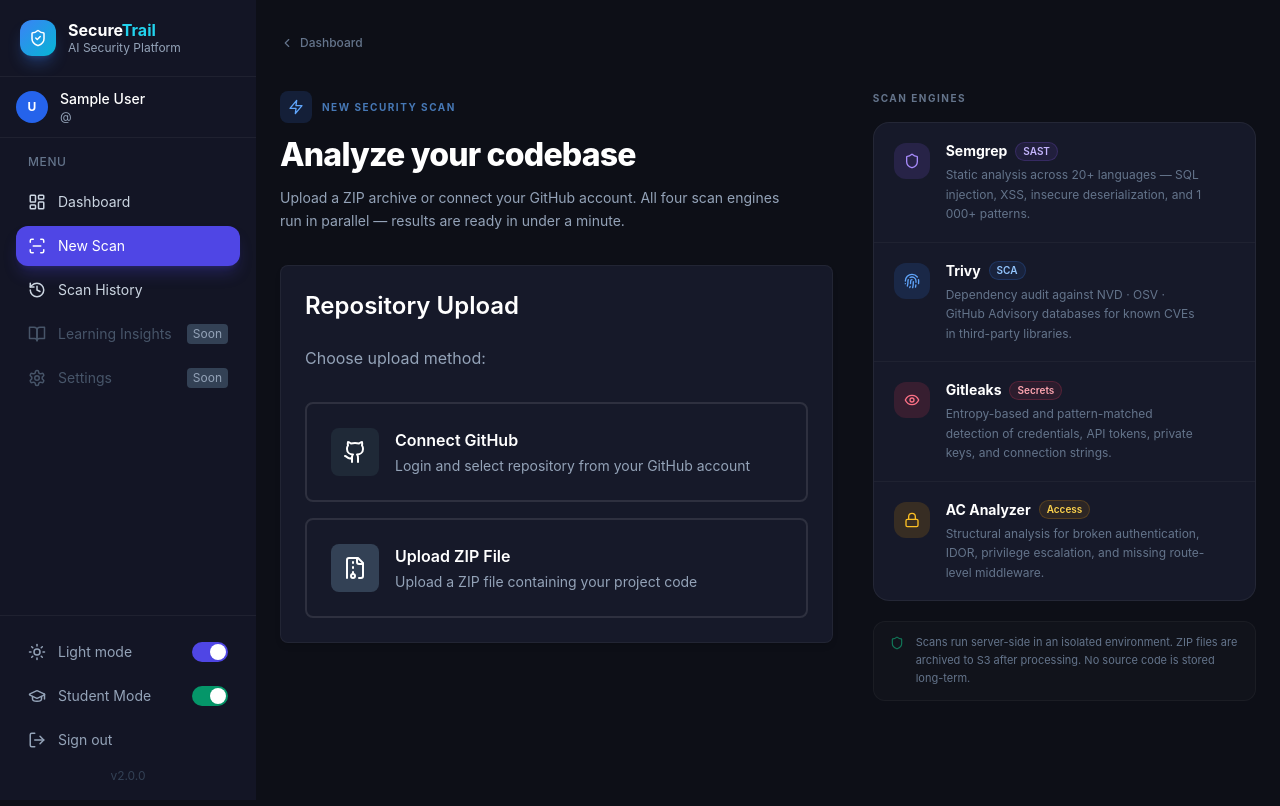
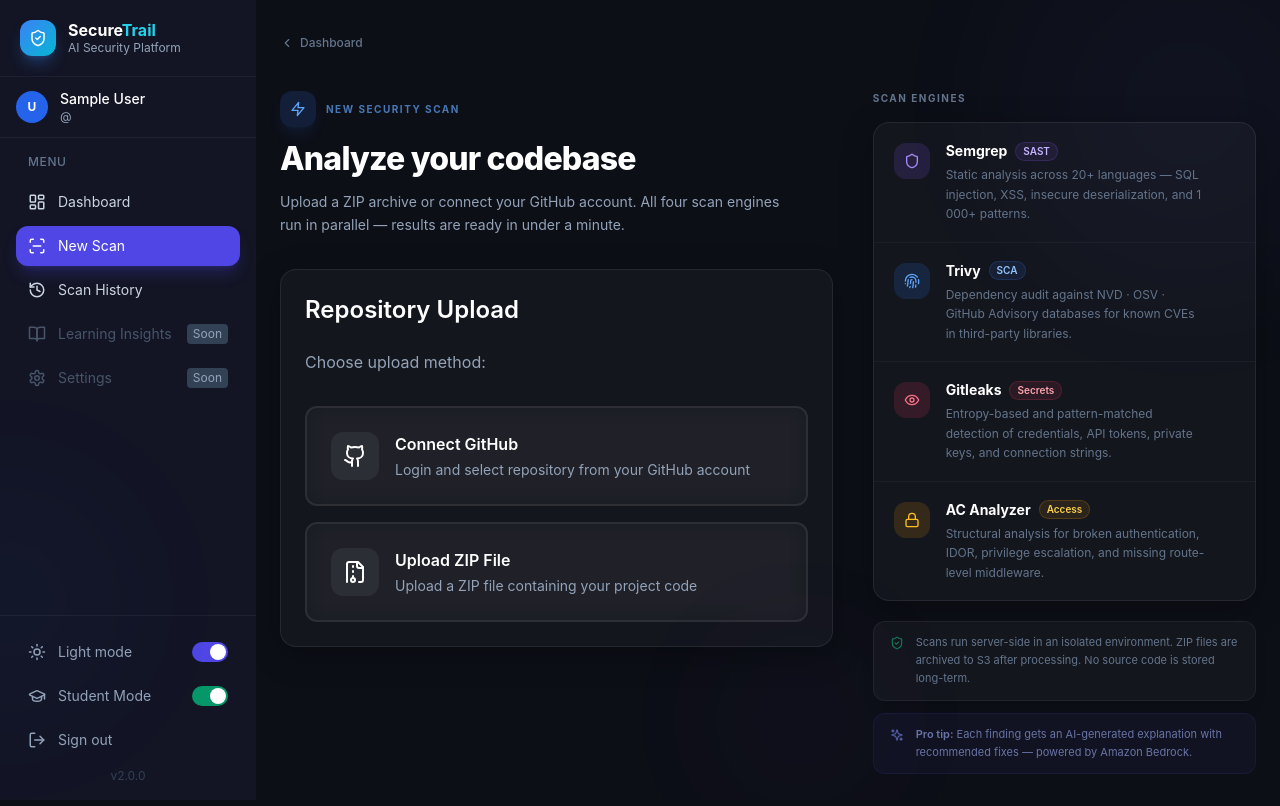
Before and after one commit to 1230-viv/SecureTrail, a React (Vite) app in the folder Frontend/: page /scan in a window 1280 px wide. Built offline with nearby package versions, Linux system fonts and the light colour scheme; sample sign-in values are in the browser's storage.

Commit message:
SCAN PAGE

```diff
--- a/Frontend/src/components/RepositoryUpload.jsx
+++ b/Frontend/src/components/RepositoryUpload.jsx
@@ -145,8 +145,10 @@
 
   return (
     <>
-      <div className={`rounded-lg shadow-md p-6
-        ${isDark ? 'bg-[#161929] border border-white/5' : 'bg-white'}`}>
+      <div className={`rounded-2xl p-6 border backdrop-blur-xl transition-all
+        ${isDark
+          ? 'bg-white/[0.03] border-white/[0.08] shadow-[0_8px_32px_rgba(0,0,0,0.3)]'
+          : 'bg-white/70 border-white/60 shadow-[0_8px_32px_rgba(99,102,241,0.08)]'}`}>
         <div className="flex items-center justify-between mb-6">
           <h2 className={`text-2xl font-semibold ${isDark ? 'text-white' : 'text-gray-800'}`}>Repository Upload</h2>
           {selectedRepository && (
@@ -169,14 +171,15 @@
             {/* GitHub Option */}
             <button
               onClick={() => handleMethodSelect('github')}
-              className={`w-full p-6 border-2 rounded-lg transition-all text-left group
+              className={`w-full p-6 border-2 rounded-xl backdrop-blur-md transition-all text-left group
                 ${isDark
-                  ? 'border-white/10 hover:border-blue-500/50 hover:bg-blue-500/5'
-                  : 'border-gray-300 hover:border-blue-500 hover:bg-blue-50'}`}
+                  ? 'border-white/[0.08] bg-white/[0.02] hover:border-blue-500/40 hover:bg-blue-500/[0.06]'
+                  : 'border-white/60 bg-white/50 hover:border-blue-400 hover:bg-blue-50/80'}`}
             >
               <div className="flex items-center gap-4">
-                <div className="w-12 h-12 bg-gray-800 rounded-lg flex items-center justify-center group-hover:bg-blue-600 transition-colors">
-                  <Github className="text-white" size={24} />
+                <div className={`w-12 h-12 rounded-xl flex items-center justify-center group-hover:bg-blue-600 transition-colors
+                  ${isDark ? 'bg-white/[0.06]' : 'bg-slate-100'}`}>
+                  <Github className={isDark ? 'text-white' : 'text-slate-700'} size={24} />
                 </div>
                 <div>
                   <h3 className={`font-semibold mb-1 ${isDark ? 'text-white' : 'text-gray-800'}`}>Connect GitHub</h3>
@@ -190,15 +193,15 @@
             {/* ZIP Option */}
             <button
               onClick={() => handleMethodSelect('zip')}
-              className={`w-full p-6 border-2 rounded-lg transition-all text-left group
+              className={`w-full p-6 border-2 rounded-xl backdrop-blur-md transition-all text-left group
                 ${isDark
-                  ? 'border-white/10 hover:border-blue-500/50 hover:bg-blue-500/5'
-                  : 'border-gray-300 hover:border-blue-500 hover:bg-blue-50'}`}
+                  ? 'border-white/[0.08] bg-white/[0.02] hover:border-violet-500/40 hover:bg-violet-500/[0.06]'
+                  : 'border-white/60 bg-white/50 hover:border-violet-400 hover:bg-violet-50/80'}`}
             >
               <div className="flex items-center gap-4">
-                <div className={`w-12 h-12 rounded-lg flex items-center justify-center group-hover:bg-blue-600 transition-colors
-                  ${isDark ? 'bg-slate-700' : 'bg-gray-600'}`}>
-                  <FileArchive className="text-white" size={24} />
+                <div className={`w-12 h-12 rounded-xl flex items-center justify-center group-hover:bg-violet-600 transition-colors
+                  ${isDark ? 'bg-white/[0.06]' : 'bg-slate-100'}`}>
+                  <FileArchive className={isDark ? 'text-white' : 'text-slate-700'} size={24} />
                 </div>
                 <div>
                   <h3 className={`font-semibold mb-1 ${isDark ? 'text-white' : 'text-gray-800'}`}>Upload ZIP File</h3>
@@ -212,8 +215,8 @@
         ) : uploadMethod === 'zip' && !selectedRepository ? (
           /* ZIP Upload Area */
           <>
-            <div className={`border-2 border-dashed rounded-lg p-8 mb-6 text-center
-              ${isDark ? 'border-white/10' : 'border-gray-300'}`}>
+            <div className={`border-2 border-dashed rounded-xl p-8 mb-6 text-center backdrop-blur-md
+              ${isDark ? 'border-white/[0.08] bg-white/[0.02]' : 'border-blue-200 bg-blue-50/30'}`}>
               <div className="flex flex-col items-center justify-center">
                 <Upload className={`w-12 h-12 mb-4 ${isDark ? 'text-slate-500' : 'text-gray-400'}`} />
                 <p className={`mb-2 ${isDark ? 'text-slate-300' : 'text-gray-600'}`}>Upload ZIP File</p>
@@ -229,10 +232,10 @@
                 <button
                   onClick={() => fileInputRef.current?.click()}
                   disabled={uploading}
-                  className={`px-6 py-2 border rounded-lg transition-colors disabled:opacity-50
+                  className={`px-6 py-2.5 border rounded-xl font-medium transition-all disabled:opacity-50
                     ${isDark
-                      ? 'bg-white/5 border-white/10 text-slate-300 hover:bg-white/10'
-                      : 'bg-white border-gray-300 text-gray-700 hover:bg-gray-50'}`}
+                      ? 'bg-white/[0.06] border-white/[0.1] text-slate-200 hover:bg-white/[0.1] hover:border-white/[0.15]'
+                      : 'bg-white/80 border-white/60 text-slate-700 hover:bg-white shadow-sm'}`}
                 >
                   {uploading ? `Uploading... ${uploadProgress}%` : 'Select ZIP File'}
                 </button>
@@ -248,8 +251,10 @@
         ) : selectedRepository ? (
           /* Selected Repository Display */
           <>
-            <div className={`rounded-lg p-4 mb-6
-              ${isDark ? 'bg-white/[0.02] border border-white/5' : 'bg-gray-50'}`}>
+            <div className={`rounded-xl p-4 mb-6 border backdrop-blur-md
+              ${isDark
+                ? 'bg-white/[0.03] border-white/[0.08]'
+                : 'bg-white/60 border-white/60'}`}>
               <div className="flex items-center justify-between">
                 <div>
                   <p className={`text-sm mb-1 ${isDark ? 'text-slate-400' : 'text-gray-600'}`}>Selected Repository</p>
@@ -277,11 +282,11 @@
                   <select
                     value={selectedBranch}
                     onChange={(e) => setSelectedBranch(e.target.value)}
-                    className={`w-full px-4 py-2 pr-10 border rounded-lg appearance-none
-                      focus:outline-none focus:ring-2 focus:ring-blue-500 focus:border-transparent
+                    className={`w-full px-4 py-2.5 pr-10 border rounded-xl appearance-none backdrop-blur-md
+                      focus:outline-none focus:ring-2 focus:ring-blue-500/40 focus:border-transparent transition-all
                       ${isDark
-                        ? 'border-white/10 bg-[#1e2235] text-white'
-                        : 'border-gray-300 bg-white text-gray-700'}`}
+                        ? 'border-white/[0.08] bg-white/[0.04] text-white'
+                        : 'border-white/60 bg-white/70 text-gray-700'}`}
                   >
                     <option value={selectedRepository.default_branch}>
                       {selectedRepository.default_branch}
@@ -299,7 +304,9 @@
             {/* Start Security Scan Button */}
             <button
               onClick={handleStartScan}
-              className="w-full py-3 bg-blue-600 text-white rounded-lg font-medium hover:bg-blue-700 transition-colors"
+              className="w-full py-3.5 bg-gradient-to-r from-blue-600 to-indigo-600 text-white rounded-xl font-semibold
+                hover:from-blue-500 hover:to-indigo-500 transition-all shadow-lg shadow-blue-500/20 hover:shadow-blue-500/30
+                active:scale-[0.98]"
             >
               Start Security Scan
             </button>
--- a/Frontend/src/pages/ScanPage.jsx
+++ b/Frontend/src/pages/ScanPage.jsx
@@ -1,10 +1,16 @@
 import React from 'react';
 import { useNavigate } from 'react-router-dom';
-import { ChevronLeft, Shield, Fingerprint, Eye, Lock, Zap, ArrowRight } from 'lucide-react';
+import {
+  ChevronLeft, Shield, Fingerprint, Eye, Lock, Zap, ArrowRight,
+  Sparkles, ShieldCheck,
+} from 'lucide-react';
 import RepositoryUpload from '../components/RepositoryUpload';
 import { useScan } from '../context/ScanContext';
 import { useTheme } from '../context/ThemeContext';
 
+/* ═══════════════════════════════════════════════════════
+   ENGINE MANIFEST
+   ═══════════════════════════════════════════════════════ */
 const ENGINES = [
   {
     icon: Shield,
@@ -66,6 +72,9 @@
   },
 };
 
+/* ═══════════════════════════════════════════════════════
+   SCAN PAGE
+   ═══════════════════════════════════════════════════════ */
 const ScanPage = () => {
   const navigate      = useNavigate();
   const { startScan } = useScan();
@@ -73,10 +82,28 @@
   const mode = isDark ? 'dark' : 'light';
 
   return (
-    <div className={`min-h-screen ${isDark ? 'bg-[#0d0f17]' : 'bg-[#f8f9fb]'}`}>
-      <div className="max-w-6xl mx-auto px-4 sm:px-6 py-8">
+    <div className={`min-h-screen relative overflow-hidden
+      ${isDark ? 'bg-[#0d0f17]' : 'bg-[#f4f6fb]'}`}>
 
-        {/* ── Back ─── */}
+      {/* ── Ambient orbs (matches Dashboard) ── */}
+      <div className="fixed inset-0 overflow-hidden pointer-events-none z-0" aria-hidden="true">
+        <div
+          className="absolute -top-32 -right-32 w-[500px] h-[500px] rounded-full opacity-[0.06] animate-float blur-3xl"
+          style={{ background: 'radial-gradient(circle, #6366f1, transparent 70%)' }}
+        />
+        <div
+          className="absolute top-1/2 -left-48 w-[400px] h-[400px] rounded-full opacity-[0.04] animate-float-delayed blur-3xl"
+          style={{ background: 'radial-gradient(circle, #3b82f6, transparent 70%)' }}
+        />
+        <div
+          className="absolute -bottom-20 right-1/4 w-80 h-80 rounded-full opacity-[0.03] animate-float blur-3xl"
+          style={{ background: 'radial-gradient(circle, #8b5cf6, transparent 70%)', animationDelay: '8s' }}
+        />
+      </div>
+
+      <div className="max-w-6xl mx-auto px-4 sm:px-6 py-8 relative z-10">
+
+        {/* ── Back ── */}
         <button
           onClick={() => navigate('/dashboard')}
           className={`group inline-flex items-center gap-1.5 text-xs font-medium mb-10
@@ -87,16 +114,16 @@
           Dashboard
         </button>
 
-        {/* ── Two-column layout ─── */}
+        {/* ── Two-column layout ── */}
         <div className="grid grid-cols-1 lg:grid-cols-12 gap-10 items-start animate-fade-in-up">
 
-          {/* ──────────── Left — upload ──────────────────────────────── */}
+          {/* ──────── Left — upload ──────── */}
           <div className="lg:col-span-7">
             {/* Hero heading */}
             <div className="mb-8">
               <div className="flex items-center gap-2.5 mb-3">
-                <div className={`w-8 h-8 rounded-lg flex items-center justify-center
-                  ${isDark ? 'bg-blue-500/15' : 'bg-blue-100'}`}>
+                <div className={`w-9 h-9 rounded-xl flex items-center justify-center backdrop-blur-xl
+                  ${isDark ? 'bg-blue-500/15 shadow-lg shadow-blue-500/10' : 'bg-blue-100 shadow-md shadow-blue-200/40'}`}>
                   <Zap size={16} className={isDark ? 'text-blue-400' : 'text-blue-600'} />
                 </div>
                 <p className={`text-[10px] font-bold uppercase tracking-[0.15em]
@@ -119,14 +146,18 @@
             <RepositoryUpload onScanStarted={startScan} />
           </div>
 
-          {/* ──────────── Right — engine manifest ───────────────────── */}
+          {/* ──────── Right — engine manifest ──────── */}
           <div className="lg:col-span-5">
             <p className={`text-[10px] font-bold uppercase tracking-[0.15em] mb-4
               ${isDark ? 'text-slate-500' : 'text-slate-400'}`}>
               Scan Engines
             </p>
-            <div className={`rounded-2xl overflow-hidden border
-              ${isDark ? 'border-white/[0.06] bg-[#161929]' : 'border-slate-100 bg-white shadow-sm'}`}>
+
+            {/* Glass card */}
+            <div className={`rounded-2xl overflow-hidden border backdrop-blur-xl
+              ${isDark
+                ? 'bg-white/[0.03] border-white/[0.08] shadow-[0_8px_32px_rgba(0,0,0,0.3)]'
+                : 'bg-white/70 border-white/60 shadow-[0_8px_32px_rgba(99,102,241,0.08)]'}`}>
               <div className="stagger-children">
                 {ENGINES.map((item, i) => {
                   const Icon = item.icon;
@@ -134,12 +165,13 @@
                     <div
                       key={item.engine}
                       className={`px-5 py-[18px] flex items-start gap-4 group transition-colors
-                        ${isDark ? 'hover:bg-white/[0.02]' : 'hover:bg-slate-50/70'}
+                        ${isDark ? 'hover:bg-white/[0.03]' : 'hover:bg-white/40'}
                         ${i !== ENGINES.length - 1
-                          ? isDark ? 'border-b border-white/[0.04]' : 'border-b border-slate-50'
+                          ? isDark ? 'border-b border-white/[0.04]' : 'border-b border-white/30'
                           : ''}`}
                     >
                       <div className={`w-9 h-9 rounded-xl flex items-center justify-center flex-shrink-0 mt-0.5
+                        transition-transform duration-300 group-hover:scale-110
                         ${ICON_CLS[mode][item.color]}`}>
                         <Icon size={16} />
                       </div>
@@ -169,15 +201,31 @@
               </div>
             </div>
 
-            {/* Trust / security note */}
-            <div className={`mt-5 rounded-xl px-4 py-3 flex items-start gap-3
-              ${isDark ? 'bg-white/[0.02] border border-white/[0.04]' : 'bg-slate-50 border border-slate-100'}`}>
-              <Shield size={14} className={`mt-0.5 flex-shrink-0 ${isDark ? 'text-emerald-500/60' : 'text-emerald-600/60'}`} />
+            {/* Trust note — glass style */}
+            <div className={`mt-5 rounded-xl px-4 py-3 flex items-start gap-3 backdrop-blur-xl
+              ${isDark
+                ? 'bg-white/[0.03] border border-white/[0.06] shadow-lg shadow-black/10'
+                : 'bg-white/50 border border-white/60 shadow-md shadow-emerald-500/5'}`}>
+              <ShieldCheck size={14} className={`mt-0.5 flex-shrink-0 ${isDark ? 'text-emerald-500/60' : 'text-emerald-600/60'}`} />
               <p className={`text-[11px] leading-relaxed
                 ${isDark ? 'text-slate-500' : 'text-slate-400'}`}>
                 Scans run server-side in an isolated environment.
                 ZIP files are archived to S3 after processing.
                 No source code is stored long-term.
+              </p>
+            </div>
+
+            {/* Pro tip — glass card */}
+            <div className={`mt-3 rounded-xl px-4 py-3 flex items-start gap-3 backdrop-blur-xl
+              ${isDark
+                ? 'bg-indigo-500/[0.05] border border-indigo-500/10'
+                : 'bg-indigo-50/50 border border-indigo-100/60'}`}>
+              <Sparkles size={14} className={`mt-0.5 flex-shrink-0
+                ${isDark ? 'text-indigo-400/60' : 'text-indigo-500/60'}`} />
+              <p className={`text-[11px] leading-relaxed
+                ${isDark ? 'text-indigo-300/60' : 'text-indigo-600/60'}`}>
+                <span className="font-semibold">Pro tip:</span> Each finding gets an AI-generated
+                explanation with recommended fixes — powered by Amazon Bedrock.
               </p>
             </div>
           </div>
```
Also changed, not shown: Frontend/src/components/ScanProgress.jsx (+8 -6 lines), Frontend/src/components/ScanResults.jsx (+30 -23 lines), Frontend/src/pages/ResultsPage.jsx (+44 -7 lines), Frontend/src/pages/ScanningPage.jsx (+26 -6 lines).
